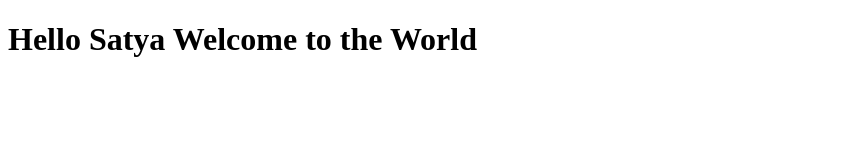
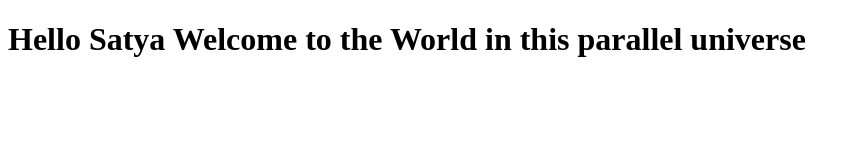
Before and after one commit to Usernamesatya/myrepo, a plain HTML site: page index.html in a window 1280 px wide. Shown: the whole page, without its empty margins (0-861 px from the left). Drawn offline with Linux system fonts and the light colour scheme.

Commit message:
Update v4

```diff
--- a/index.html
+++ b/index.html
@@ -6,6 +6,6 @@
     <title>Document</title>
 </head>
 <body>
-    <h1>Hello Satya Welcome to the World</h1>
+    <h1>Hello Satya Welcome to the World in this parallel universe</h1>
 </body>
 </html>
```
